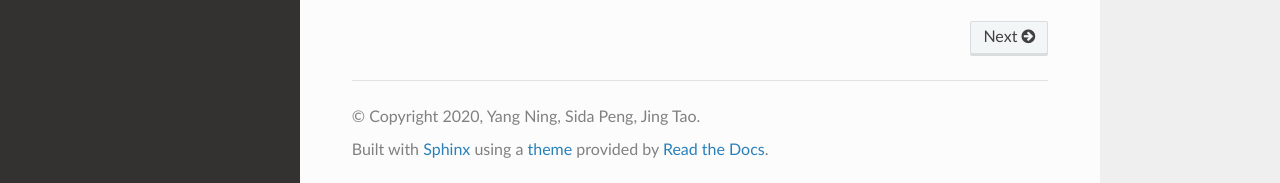
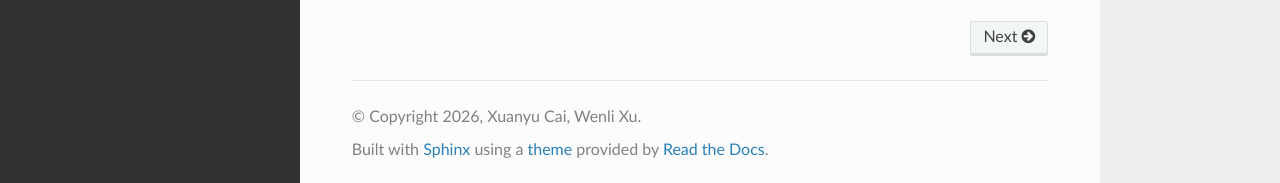
Before and after one commit to gorgeousfish/hddid-py, a Sphinx documentation site: the page built from docs/index.rst, in a window 1280 px wide and 900 px high, scrolled down 567 px. Shown: the part 714-897 px from the top of the window. Built offline with Sphinx 7.4.7 and the Read the Docs theme 3.1.0, drawn with Linux system fonts in a browser that asks for light colours.

Commit message:
fix: correct docs copyright to package authors (Cai, Xu) and year 2026

```diff
--- a/docs/conf.py
+++ b/docs/conf.py
@@ -5,8 +5,8 @@ import sys
 sys.path.insert(0, os.path.abspath("../src"))
 
 project = "hddid"
-copyright = "2020, Yang Ning, Sida Peng, Jing Tao"
-author = "Yang Ning, Sida Peng, Jing Tao"
+copyright = "2026, Xuanyu Cai, Wenli Xu"
+author = "Xuanyu Cai, Wenli Xu"
 
 extensions = [
     "sphinx.ext.autodoc",
```
